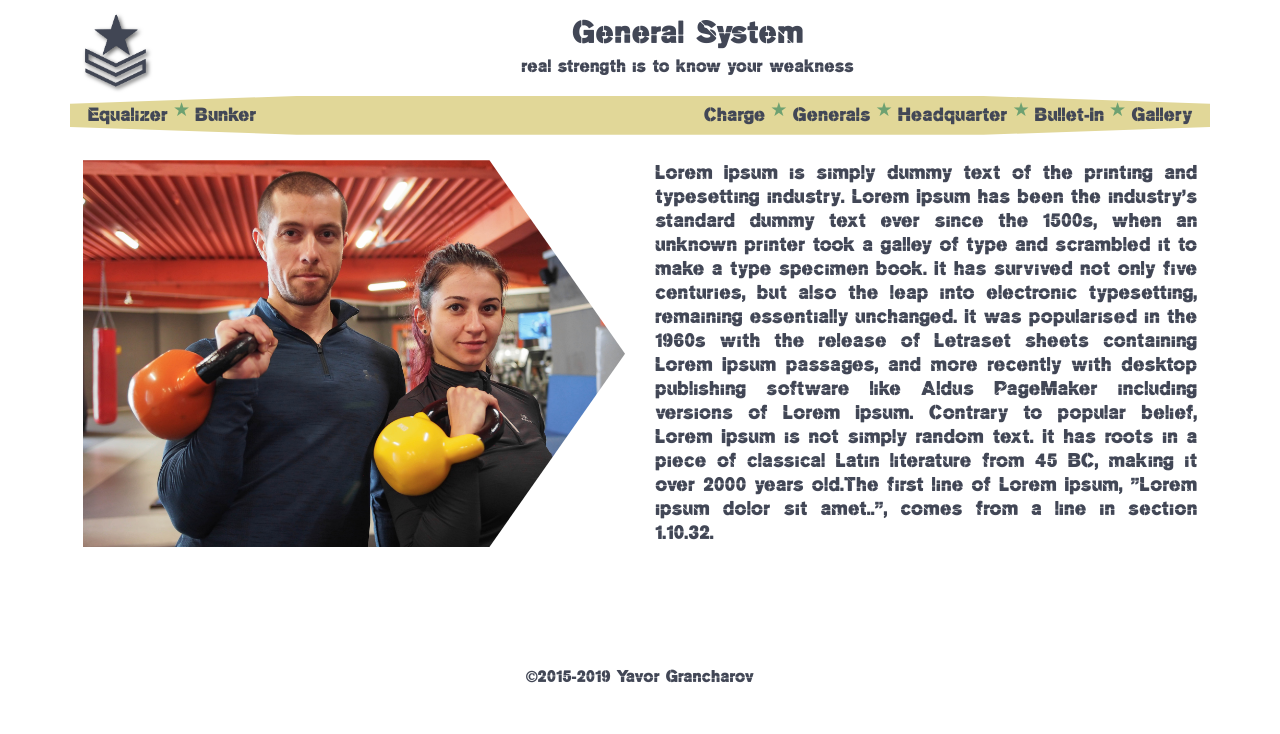
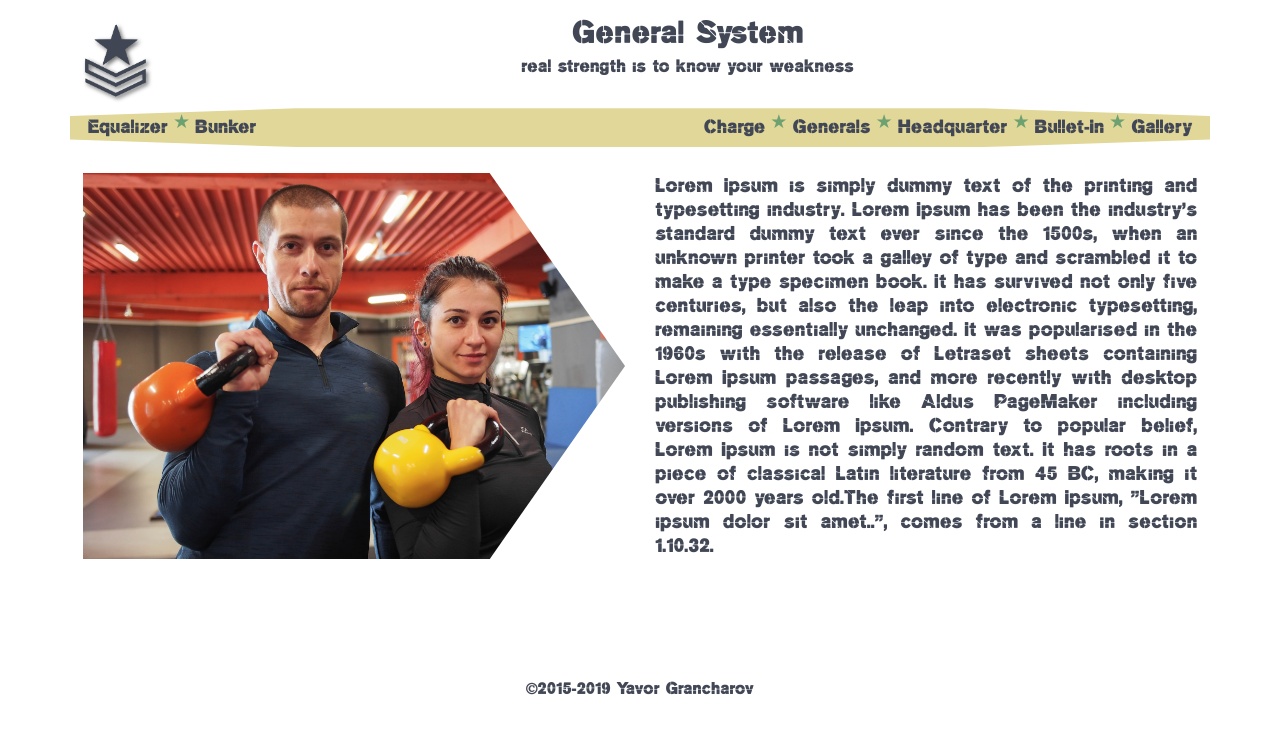
Before and after one commit to YavorGrancharov/SymmetricStrength, a website: page index.html in a window 1280 px wide. Drawn offline with nearby package versions, Linux system fonts and the light colour scheme.

Commit message:
polishing

```diff
--- a/style.css
+++ b/style.css
@@ -17,13 +17,17 @@ body {
 
 #sex, #height, #weight, #age, #name {
     font-size: 100%;
+    color: #424756;
 }
 
 #logo {
     -webkit-filter: drop-shadow(2px 2px 2px #696969);
     filter: drop-shadow(2px 2px 2px #696969);
+    max-width: 105px;
     width: 100%;
     height: auto;
+    display: block;
+    margin: 10px auto;
     /*-webkit-clip-path: polygon(0% 0%, 75% 0%, 100% 50%, 0% 100%, 0% 100%);
     clip-path: polygon(0% 0%, 100% 0%, 100% 80%, 50% 100%, 0% 80%);
     background-color: #6ea171;*/
```
Also changed, not shown: static/images/gs_logo_crop_scaled.png (added).
